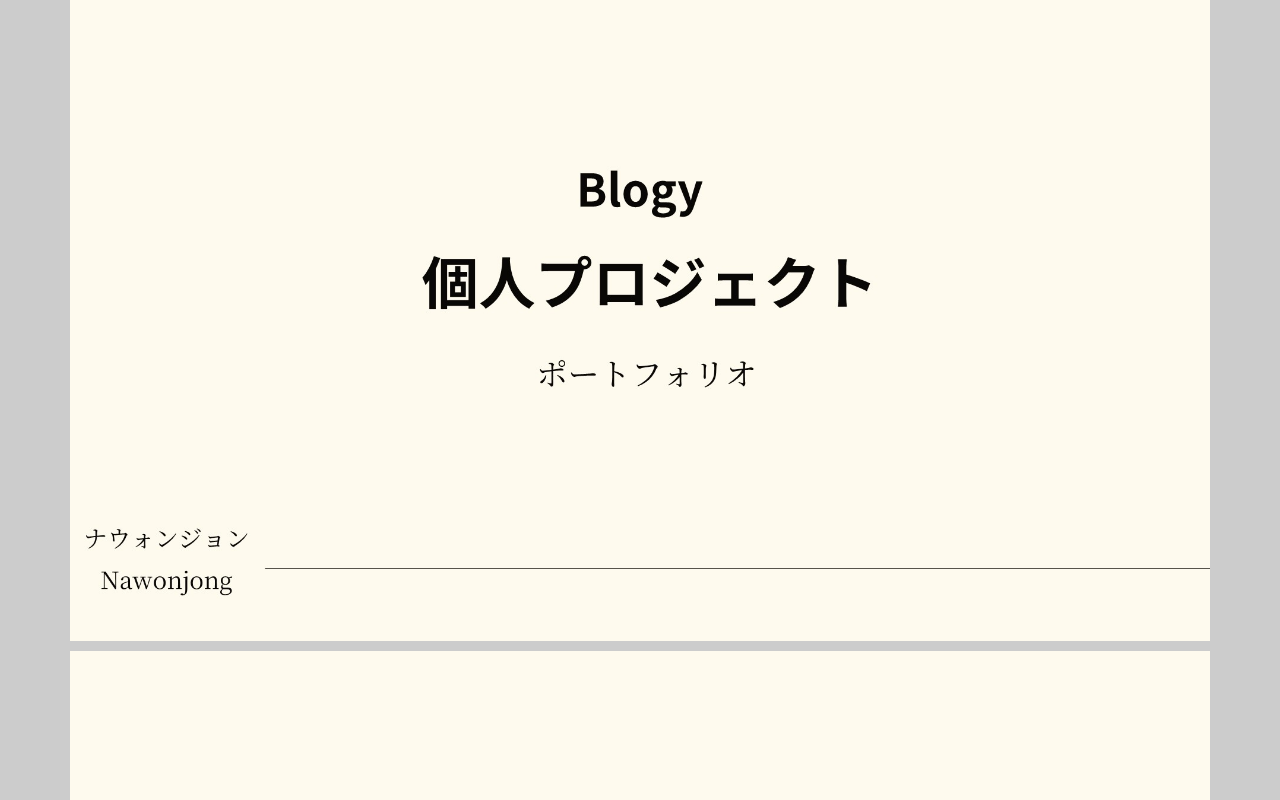
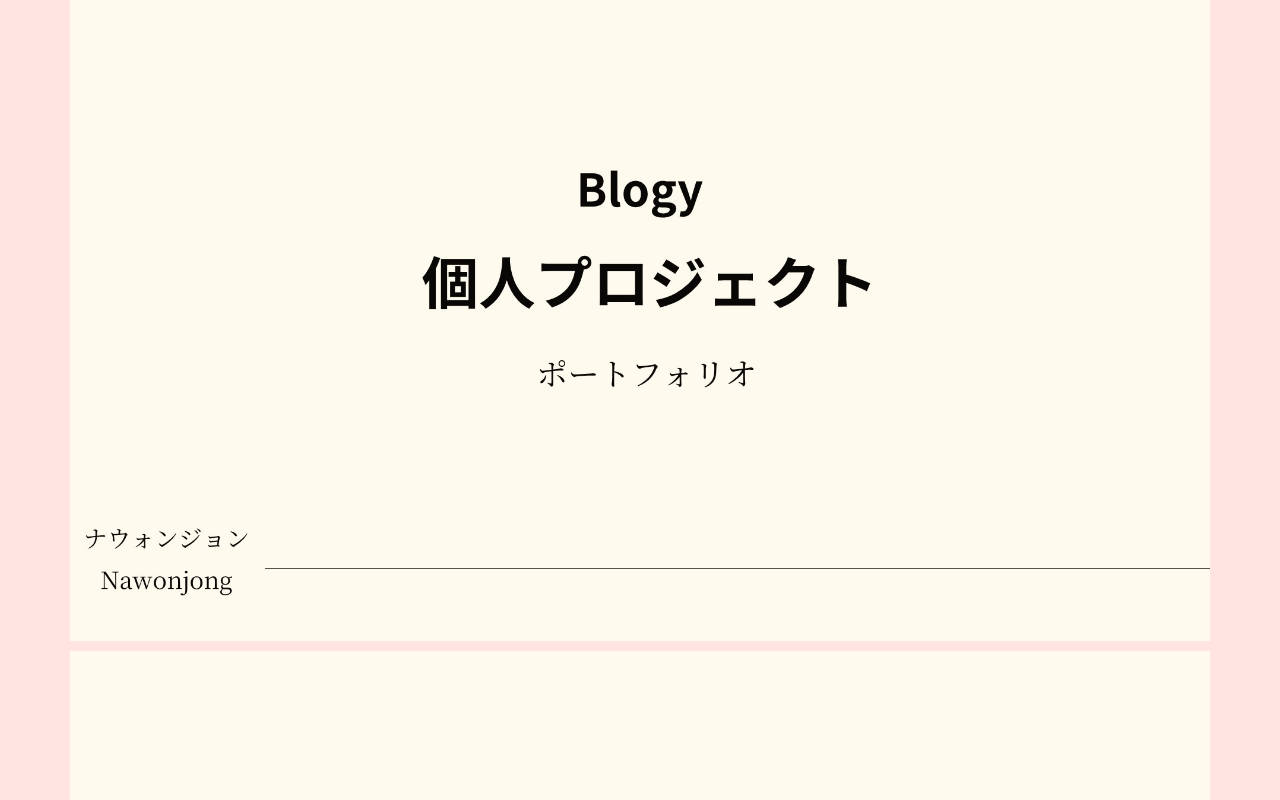
Before and after one commit to nacknock/Blogy, a plain HTML site: page Nawonjong.html in a window 1280 px wide. Shown: the top 800 px of the page. Drawn offline with nearby package versions, Linux system fonts and the light colour scheme.

Commit message:
add
background body

```diff
--- a/Nawonjong.html
+++ b/Nawonjong.html
@@ -18,7 +18,7 @@
     <![endif]-->
 	<style>
 		img {width:100%;}
-		body {background:#ccc;}
+		body {background:#ffe4e1;}
 		.github {
         position: fixed;
         bottom: 20px;
```
